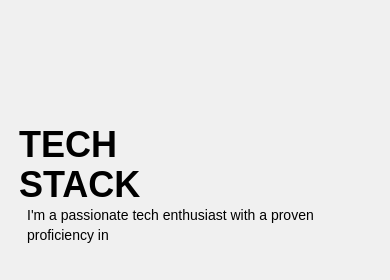
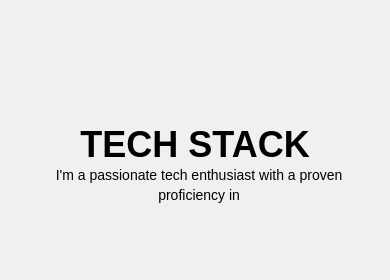
Before and after one commit to arcVaishali/vaishali, a React (Create React App) app: page / in a window 390 px wide. Shown: the part 880-1160 px from the top of the page. Built offline with nearby package versions, Linux system fonts and the light colour scheme.

Commit message:
tech stack section made responsive

```diff
--- a/src/components/Home/Stack.js
+++ b/src/components/Home/Stack.js
@@ -13,13 +13,13 @@ const Stack = () => {
   return (
     <div className="grid grid-cols-12 col-span-12 justify-center lg:justify-between items-center gap-8 p-8 mt-32 lg:mt-64 lg:mb-64 lg:mr-16 lg:ml-16 lg:p-0">
       <div className="grid grid-rows-1 col-span-12 lg:ml-16 lg:grid lg:grid-cols-8 lg:col-span-7">
-        <span className="text-4xl lg:col-span-7 lg:text-7xl font-black uppercase">
+        <span className="text-4xl text-center lg:text-left col-span-12 lg:col-span-7 lg:text-7xl font-black uppercase">
           Tech Stack
         </span>
         <div
           data-aos="fade-in"
           data-aos-easing="ease-in-out"
-          className="text-sm col-span-6 font-light ml-2"
+          className="text-sm text-center lg:text-left col-span-12 lg:col-span-6 font-light ml-2"
         >
           I'm a passionate tech enthusiast with a proven proficiency in
         </div>
```
